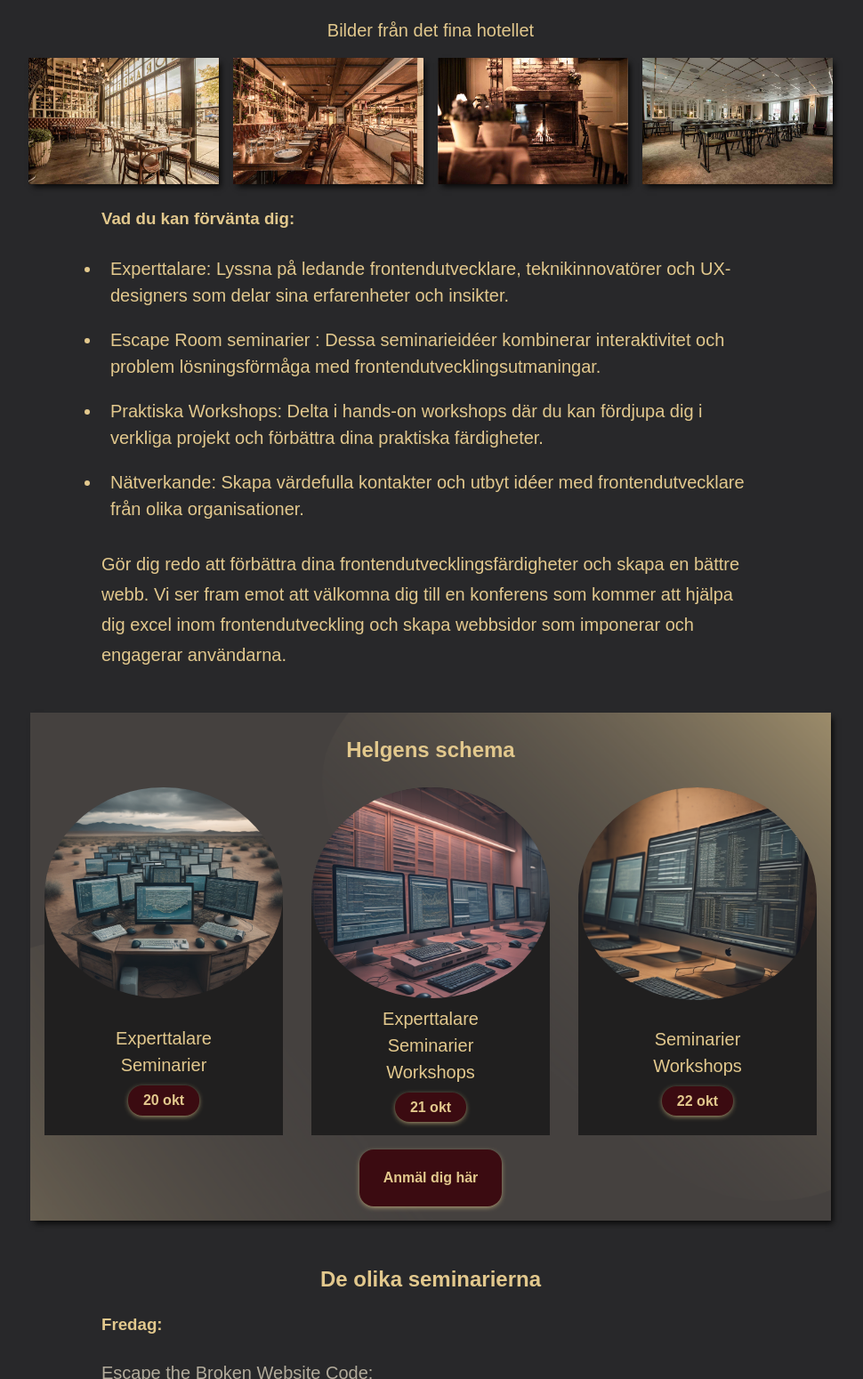
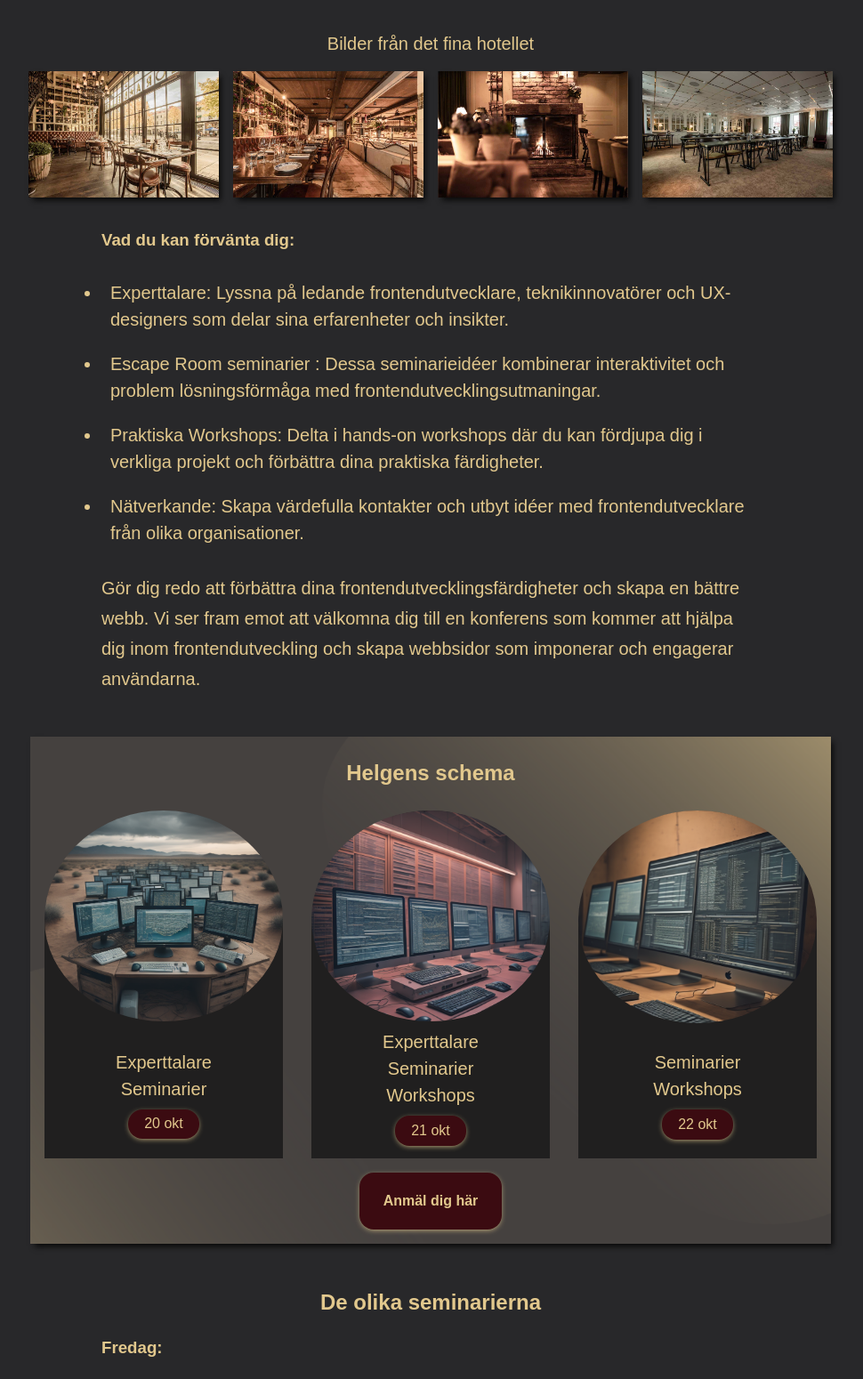
Before and after one commit to LindaAmnell/cuddly-pancake-better-webb, a website: page index.html in a window 1280 px wide. Shown: the part 568-2118 px from the top of the page at 89% size, without its empty margins (156-1126 px from the left). Drawn offline with Linux system fonts and the light colour scheme; a web font is replaced by a local one.

Commit message:
sista fixen

```diff
--- a/anmalan.css
+++ b/anmalan.css
@@ -5,6 +5,9 @@ h1 {
 main{
 	margin:0;
 	padding:0;
+}
+.huvud > a{
+	font-weight: lighter;
 }
 
 form {
@@ -30,6 +33,9 @@ form {
   border-radius: 1em;
   height: 3em;
   max-width: 20em;
+}
+h4{
+	padding-bottom: 0.5em;
 }
 
 .form-section.row {
--- a/index.html
+++ b/index.html
@@ -92,7 +92,7 @@
           <p>
             Gör dig redo att förbättra dina frontendutvecklingsfärdigheter och
             skapa en bättre webb. Vi ser fram emot att välkomna dig till en
-            konferens som kommer att hjälpa dig excel inom frontendutveckling
+            konferens som kommer att hjälpa dig inom frontendutveckling
             och skapa webbsidor som imponerar och engagerar användarna.
           </p>
         </div>
--- a/style.css
+++ b/style.css
@@ -165,7 +165,8 @@ h1 {
   }
 }
 .info > h3{
-	padding-bottom: 0.3em;
+	padding-top: 0.5em;
+	padding-bottom: 0.4em;
 }
 
 ul {
@@ -298,7 +299,7 @@ ul {
   place-items: center;
   margin: 0.5em;
   box-shadow: 0em 0.1em 0.4em -0.1em #e2c88d;
-  font-weight: bold;
+
 
 }
 .knapp > a:hover {
```
